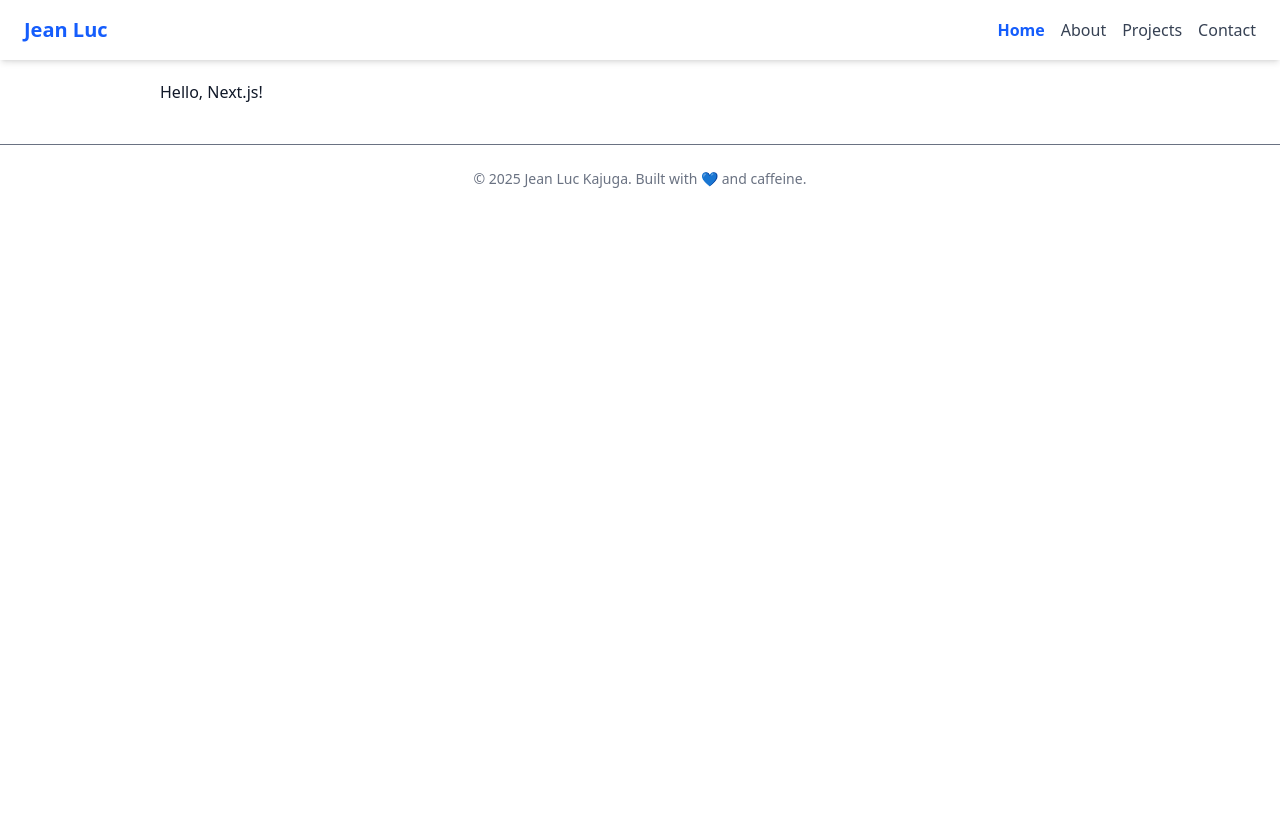
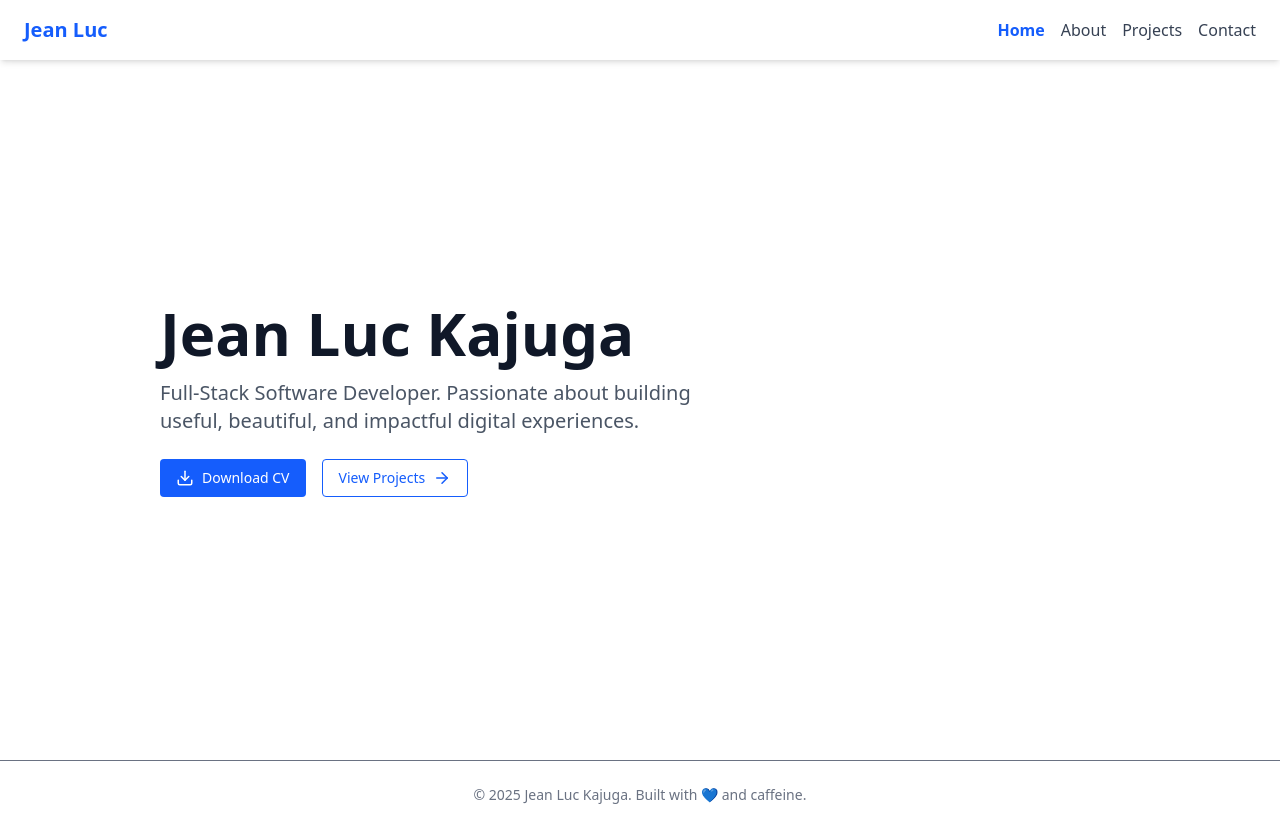
Before and after one commit to pacc-jean/portfolio-jealc, a Next.js app in the folder jealc/: page / in a window 1280 px wide. Before the commit the page ends 800 px from the top, so only its background shows below. Built offline with nearby package versions, Linux system fonts and the light colour scheme.

Commit message:
button component & hero section

```diff
--- /dev/null
+++ b/jealc/src/app/components/Button.tsx
@@ -0,0 +1,33 @@
+import { ReactNode } from 'react'
+import Link from 'next/link'
+
+interface ButtonProps {
+  children: ReactNode
+  href?: string
+  download?: boolean
+  variant?: 'primary' | 'outline'
+}
+
+export default function Button({ children, href, download = false, variant = 'primary' }: ButtonProps) {
+  const base = 'inline-flex items-center gap-2 px-4 py-2 rounded text-sm font-medium transition'
+  const variants = {
+    primary: 'bg-blue-600 text-white hover:bg-blue-700',
+    outline: 'border border-blue-600 text-blue-600 hover:bg-blue-50',
+  }
+
+  const className = `${base} ${variants[variant]}`
+
+  if (href) {
+    return (
+      <Link href={href} download={download} className={className}>
+        {children}
+      </Link>
+    )
+  }
+
+  return (
+    <button className={className}>
+      {children}
+    </button>
+  )
+}
--- /dev/null
+++ b/jealc/src/app/components/Hero.tsx
@@ -0,0 +1,25 @@
+'use client'
+
+import Button from './Button'
+import { Download, ArrowRight } from 'lucide-react'
+
+export default function Hero() {
+  return (
+    <section className="min-h-[80vh] flex flex-col justify-center">
+      <h1 className="text-4xl sm:text-6xl font-bold mb-4">
+        Jean Luc Kajuga
+      </h1>
+      <p className="text-xl text-gray-600 mb-6 max-w-xl">
+        Full-Stack Software Developer. Passionate about building useful, beautiful, and impactful digital experiences.
+      </p>
+      <div className="flex gap-4">
+        <Button href="/Jean-Luc-Kajuga-CV.pdf" download>
+          <Download size={18} /> Download CV
+        </Button>
+        <Button href="/projects" variant="outline">
+          View Projects <ArrowRight size={18} />
+        </Button>
+      </div>
+    </section>
+  )
+}
--- a/jealc/src/app/page.tsx
+++ b/jealc/src/app/page.tsx
@@ -1,3 +1,7 @@
-export default function Page() {
-  return <h1>Hello, Next.js!</h1>
+import Hero from './components/Hero'
+
+export default function HomePage() {
+  return (
+    <Hero />
+  )
 }
```
